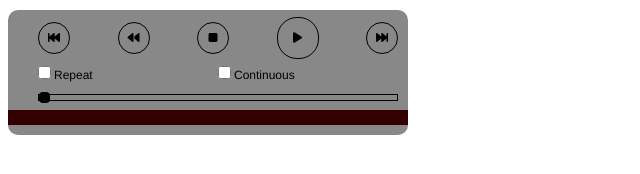
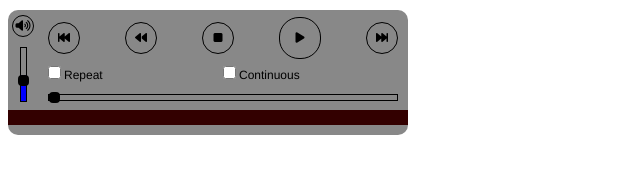
Before and after one commit to gibran-shah/musicmixes, a plain HTML site: page mix.html in a window 1280 px wide. Shown: the whole page, without its empty margins (0-640 px from the left). Drawn offline with nearby package versions, Linux system fonts and the light colour scheme.

Commit message:
added volume control

```diff
--- a/mix.html
+++ b/mix.html
@@ -16,6 +16,15 @@
             <div class="player">
                 <div class="volume-and-controls-container">
                     <div class="volume-control-container">
+                        <div class="player-button volume-button">
+                            <i class="fa-solid fa-volume-high"></i>
+                        </div>
+                        <div class="volume-level-container">
+                            <div class="volume-level-bar">
+                                <div class="volume-level"></div>
+                                <div class="volume-level-nob"></div>
+                            </div>
+                        </div>
                     </div>
                     <div class="button-and-track-controls-container">
                         <div class="player-buttons-container">
--- a/styles.css
+++ b/styles.css
@@ -87,7 +87,52 @@
 
 .volume-control-container {
     width: 30px;
+    height: 100px;
+    display: flex;
+    flex-direction: column;
+    justify-content: space-between;
+    align-items: center;
+    margin-right: 10px;
+}
+
+.player-button.volume-button {
+    width: 20px;
+    height: 20px;
+    margin-top: 5px;
+}
+
+.volume-level-container {
+    width: 100%;
+    flex: 1;
+    margin: 10px 0;
+}
+
+.volume-level-bar {
+    width: 5px;
     height: 100%;
+    border: 1px solid black;
+    position: relative;
+    display: flex;
+    flex-direction: column;
+    justify-content: flex-end;
+    align-items: center;
+    margin: 0 auto;
+}
+
+.volume-level {
+    width: 5px;
+    height: 50%;
+    background-color: blue;
+}
+
+.volume-level-nob {
+    position: absolute;
+    width: 11px;
+    height: 11px;
+    background-color: black;
+    border-radius: 4px;
+    left: -3px;
+    top: 50%;
 }
 
 .button-and-track-controls-container {
```
